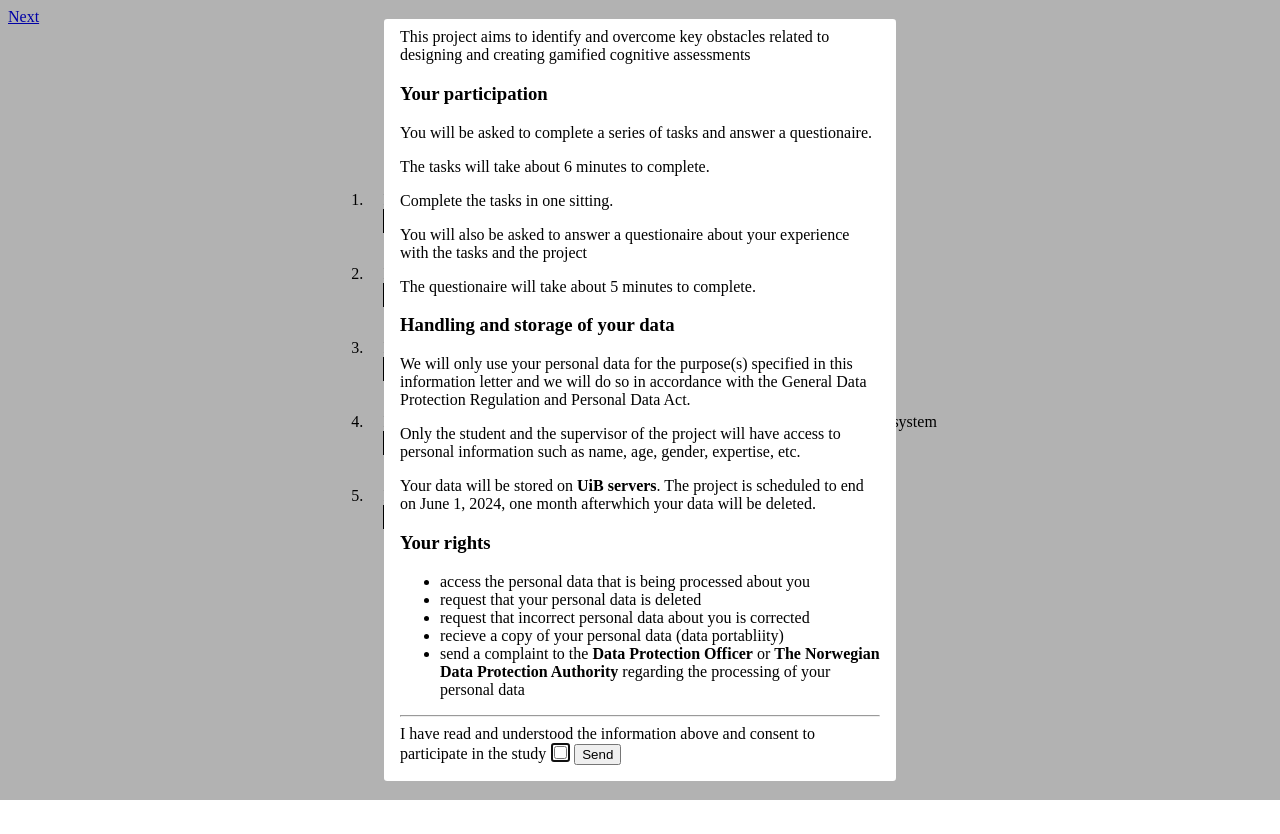
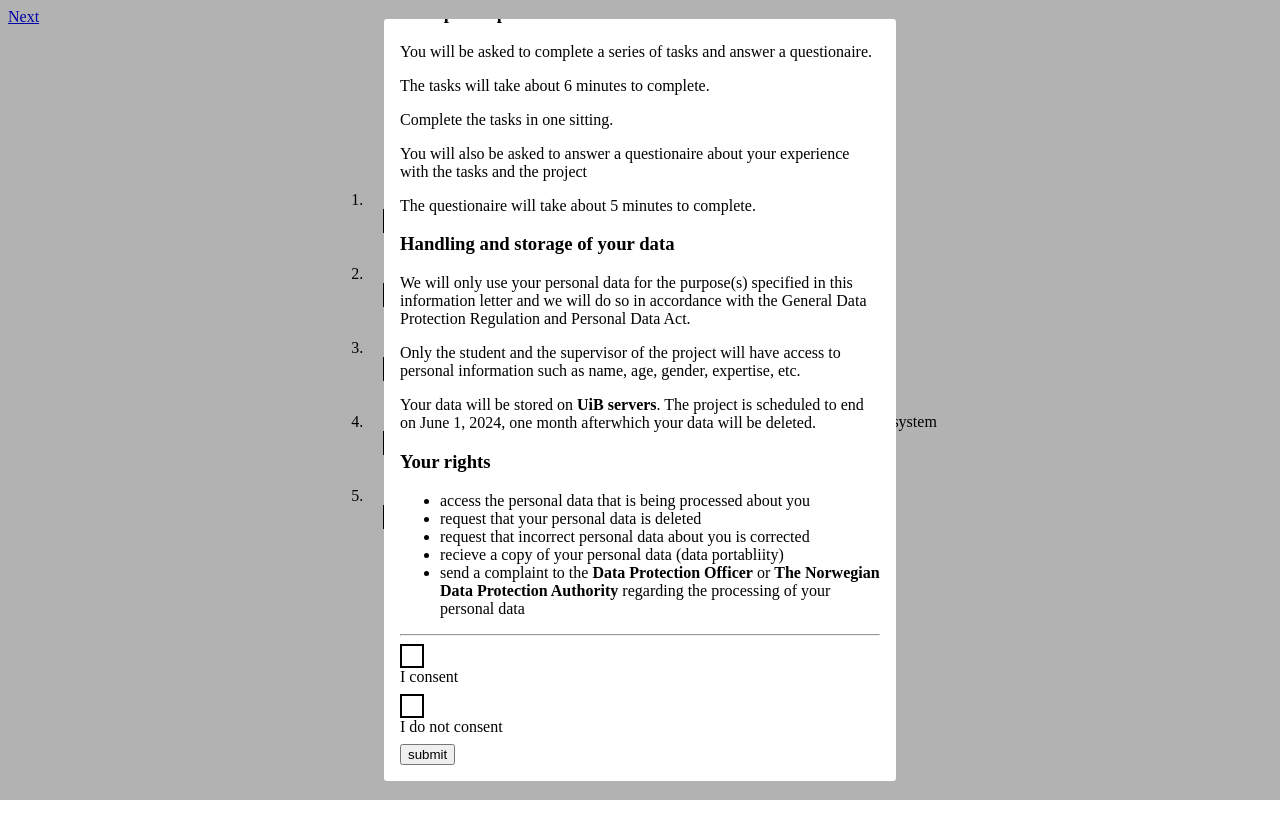
Before and after one commit to ntnon/svelte-cog, a SvelteKit app: page /survey/sus in a window 1280 px wide. Built offline with nearby package versions, Linux system fonts and the light colour scheme.

Commit message:
all consent logic moved to consentForm

```diff
--- a/src/components/consent/ConsentForm.svelte
+++ b/src/components/consent/ConsentForm.svelte
@@ -1,20 +1,36 @@
 <script lang="ts">
 	import { localStateManager as lsm } from '../../stores/localStateManager';
+	import { onMount } from 'svelte';
+	import RadioPanel from '../survey/RadioPanel.svelte';
 
-	export let storedConsent: boolean; // boolean
+	let storedConsent: boolean;
+	const radioId = 'consent';
+	const radioContent = ['I consent', 'I do not consent'];
+
+	onMount(() => {
+		// collect consent, if any, from local storage
+		storedConsent = lsm.getItem('consent') === true ? false : false;
+	});
+
+	const handleSelect = (radioId: string, value: string) => {
+		//whenever the user selects a radio button, update storedConsent
+		console.log('handleSelect', radioId, value);
+		storedConsent = value === 'I consent' ? true : false;
+	};
+
+	const onSubmit = () => {
+		//on submit, store consent in local storage and close dialog
+		lsm.setItem('consent', storedConsent);
+		if (!storedConsent) {
+			alert('You must consent to participate in this study');
+			return;
+		}
+		dialog.close();
+	};
 
 	let dialog: HTMLDialogElement; // HTMLDialogElement
 
 	$: if (dialog && !storedConsent) dialog.showModal();
-
-	function onSubmit() {
-		if (storedConsent) {
-			dialog.close();
-			lsm.setItem('consent', true);
-		} else {
-			alert('You must consent to participate in the study');
-		}
-	}
 </script>
 
 <!-- svelte-ignore a11y-click-events-have-key-events a11y-no-noninteractive-element-interactions -->
@@ -79,11 +95,14 @@
 			</div>
 			<hr />
 
-			<label for="consent"
-				>I have read and understood the information above and consent to participate in the study</label
-			>
-			<input type="checkbox" bind:checked={storedConsent} />
-			<input type="submit" value="Send" />
+			<RadioPanel
+				on:select={(e) => handleSelect('consent', e.detail)}
+				{radioId}
+				{radioContent}
+				horizontal={false}
+				showInside={false}
+			/>
+			<button type="submit">submit</button>
 
 			<!-- svelte-ignore a11y-autofocus -->
 		</form>
```
